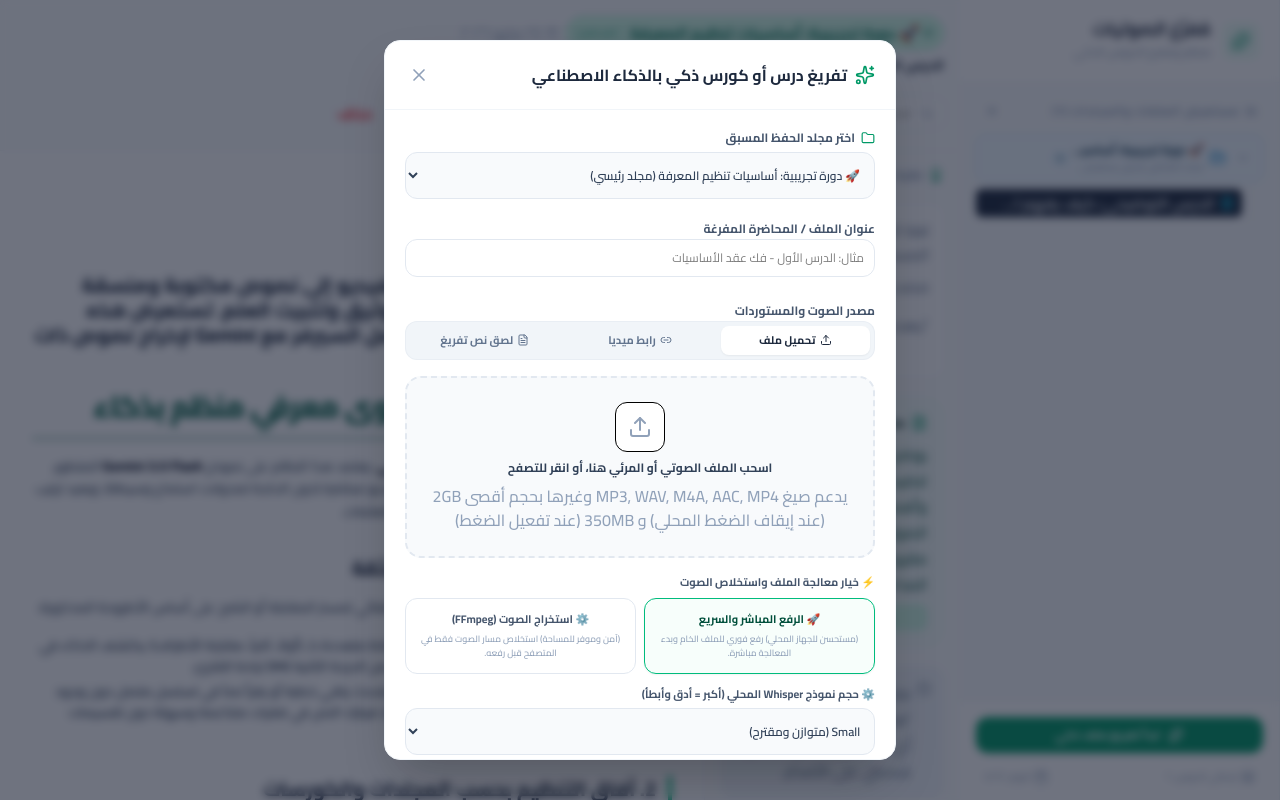
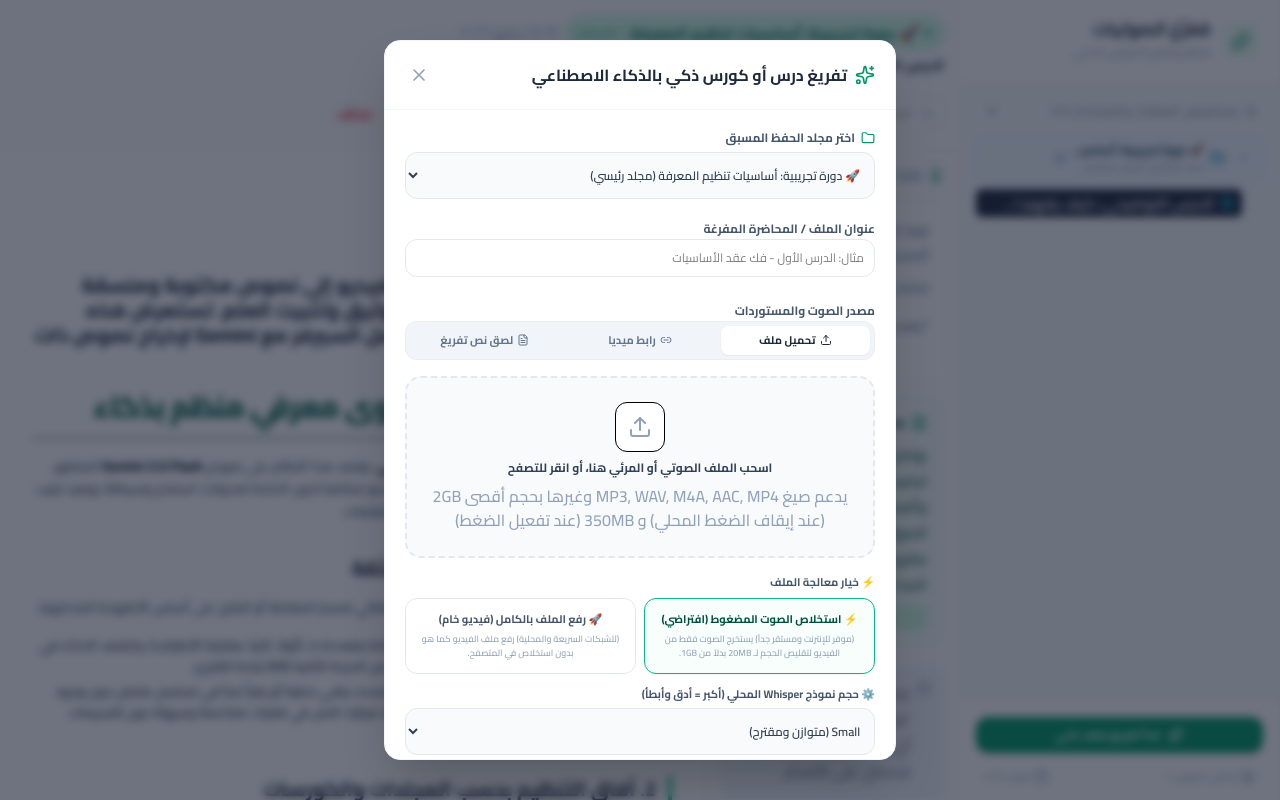
Before and after one commit to AtifAssari/Smart-audio-transcribtor, a React (Vite) app: page / in a window 1280 px wide. Both pictures are taken after a click on the button "ابدأ تفريغ ملف ذكي". Built offline with nearby package versions, Linux system fonts and the light colour scheme.

Commit message:
Set browser-side audio extraction as default and simplify UI labels

```diff
--- a/src/components/LessonTranscriber.tsx
+++ b/src/components/LessonTranscriber.tsx
@@ -68,7 +68,7 @@ export default function LessonTranscriber({
   const [streamingProgress, setStreamingProgress] = useState("");
 
   // Local processing states
-  const [processingMethod, setProcessingMethod] = useState<'direct' | 'ffmpeg'>('direct');
+  const [processingMethod, setProcessingMethod] = useState<'direct' | 'ffmpeg'>('ffmpeg');
   const [localModelSize, setLocalModelSize] = useState<string>("small");
   const [localProcessingStatus, setLocalProcessingStatus] = useState("");
   const [isLocalProcessing, setIsLocalProcessing] = useState(false);
@@ -107,11 +107,7 @@ export default function LessonTranscriber({
       const selectedFile = e.target.files[0];
       const fileSizeInMB = selectedFile.size / (1024 * 1024);
 
-      // Auto-toggle to direct upload for large files (>300MB) as it is faster on localhost
-      if (fileSizeInMB > 300) {
-        setProcessingMethod('direct');
-      }
-
+      // No auto-toggle needed since FFmpeg WebAssembly streams and handles >300MB files stably
       if (fileSizeInMB > MAX_RAW_FILE_SIZE_MB) {
         setErrorMessage(`⚠️ حجم الملف كبير جداً (${fileSizeInMB.toFixed(1)} ميجابايت). الحد الأقصى للرفع المباشر بدون ضغط هو ${MAX_RAW_FILE_SIZE_MB} ميجابايت.`);
         setFile(null);
@@ -140,11 +136,7 @@ export default function LessonTranscriber({
       if (selectedFile.type.startsWith('audio/') || selectedFile.type.startsWith('video/')) {
         const fileSizeInMB = selectedFile.size / (1024 * 1024);
 
-        // Auto-toggle to direct upload for large files (>300MB) as it is faster on localhost
-        if (fileSizeInMB > 300) {
-          setProcessingMethod('direct');
-        }
-
+        // No auto-toggle needed since FFmpeg WebAssembly streams and handles >300MB files stably
         if (fileSizeInMB > MAX_RAW_FILE_SIZE_MB) {
           setErrorMessage(`⚠️ حجم الملف كبير جداً (${fileSizeInMB.toFixed(1)} ميجابايت). الحد الأقصى للرفع المباشر بدون ضغط هو ${MAX_RAW_FILE_SIZE_MB} ميجابايت.`);
           setFile(null);
@@ -661,9 +653,23 @@ export default function LessonTranscriber({
                 {/* Local Processing Method Selector */}
                 <div className="pt-2.5 space-y-2">
                   <label className="text-[11px] font-bold text-slate-600 flex items-center gap-1.5">
-                    ⚡ خيار معالجة الملف واستخلاص الصوت
+                    ⚡ خيار معالجة الملف
                   </label>
                   <div className="grid grid-cols-2 gap-2">
+                    <button
+                      type="button"
+                      onClick={() => setProcessingMethod('ffmpeg')}
+                      className={`flex flex-col items-center justify-center p-3 rounded-xl border transition-all text-center cursor-pointer ${
+                        processingMethod === 'ffmpeg'
+                        ? 'border-emerald-500 bg-emerald-50/40 text-emerald-900 shadow-xs'
+                        : 'border-slate-200 bg-white text-slate-600 hover:bg-slate-50'
+                      }`}
+                    >
+                      <span className="text-[11px] font-bold">⚡ استخلاص الصوت المضغوط (افتراضي)</span>
+                      <span className="text-[9px] text-slate-400 mt-1 font-medium leading-relaxed">
+                        (موفر للإنترنت ومستقر جداً) يستخرج الصوت فقط من الفيديو لتقليص الحجم لـ 20MB بدلاً من 1GB.
+                      </span>
+                    </button>
                     <button
                       type="button"
                       onClick={() => {
@@ -679,23 +685,9 @@ export default function LessonTranscriber({
                         : 'border-slate-200 bg-white text-slate-600 hover:bg-slate-50'
                       }`}
                     >
-                      <span className="text-[11px] font-bold">🚀 الرفع المباشر والسريع</span>
+                      <span className="text-[11px] font-bold">🚀 رفع الملف بالكامل (فيديو خام)</span>
                       <span className="text-[9px] text-slate-400 mt-1 font-medium leading-relaxed">
-                        (مستحسن للجهاز المحلي) رفع فوري للملف الخام وبدء المعالجة مباشرة.
-                      </span>
-                    </button>
-                    <button
-                      type="button"
-                      onClick={() => setProcessingMethod('ffmpeg')}
-                      className={`flex flex-col items-center justify-center p-3 rounded-xl border transition-all text-center cursor-pointer ${
-                        processingMethod === 'ffmpeg'
-                        ? 'border-emerald-500 bg-emerald-50/40 text-emerald-900 shadow-sm'
-                        : 'border-slate-200 bg-white text-slate-600 hover:bg-slate-50'
-                      }`}
-                    >
-                      <span className="text-[11px] font-bold">⚙️ استخراج الصوت (FFmpeg)</span>
-                      <span className="text-[9px] text-slate-400 mt-1 font-medium leading-relaxed">
-                        (آمن وموفر للمساحة) استخلاص مسار الصوت فقط في المتصفح قبل رفعه.
+                        (للشبكات السريعة والمحلية) رفع ملف الفيديو كما هو بدون استخلاص في المتصفح.
                       </span>
                     </button>
                   </div>
```
